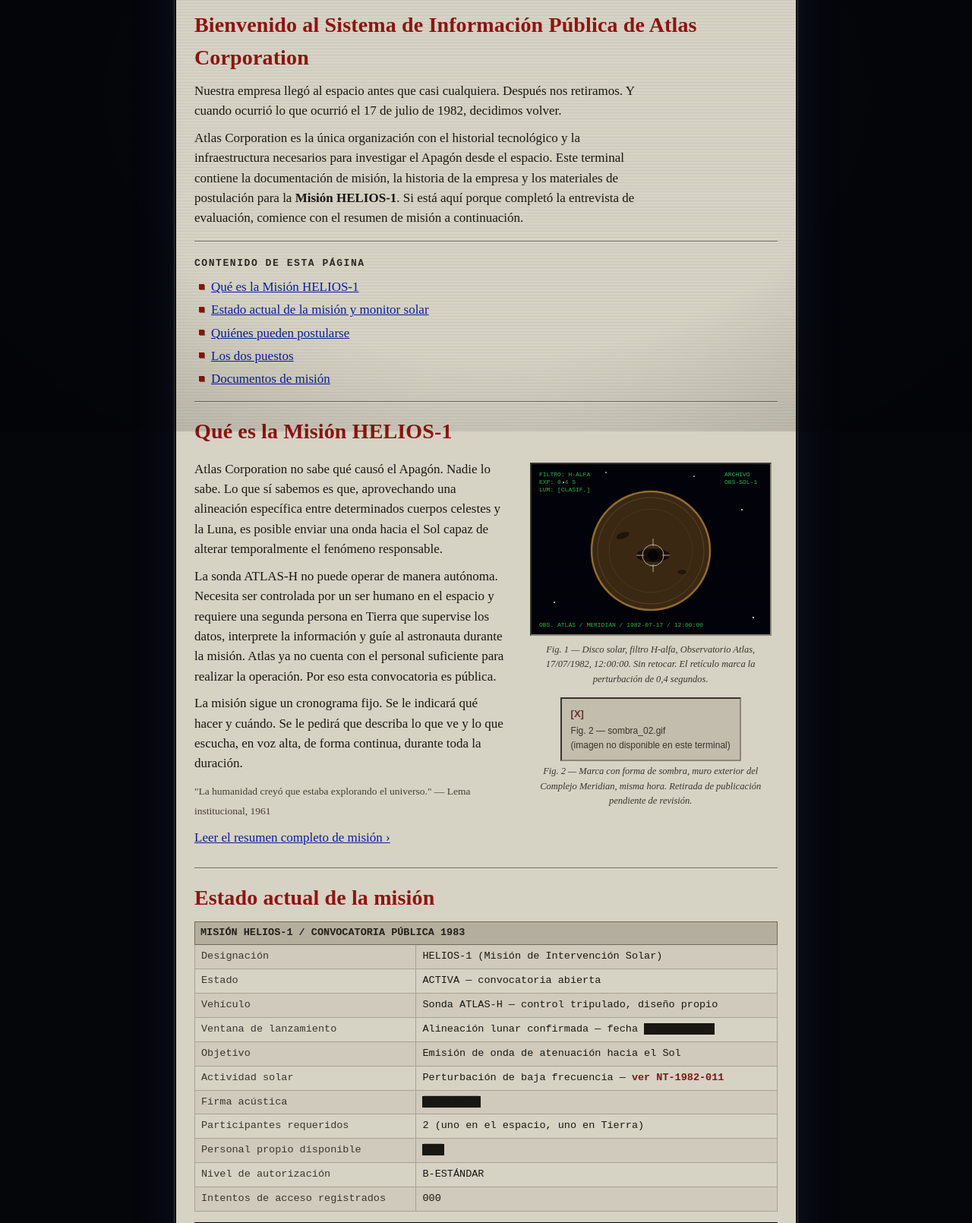
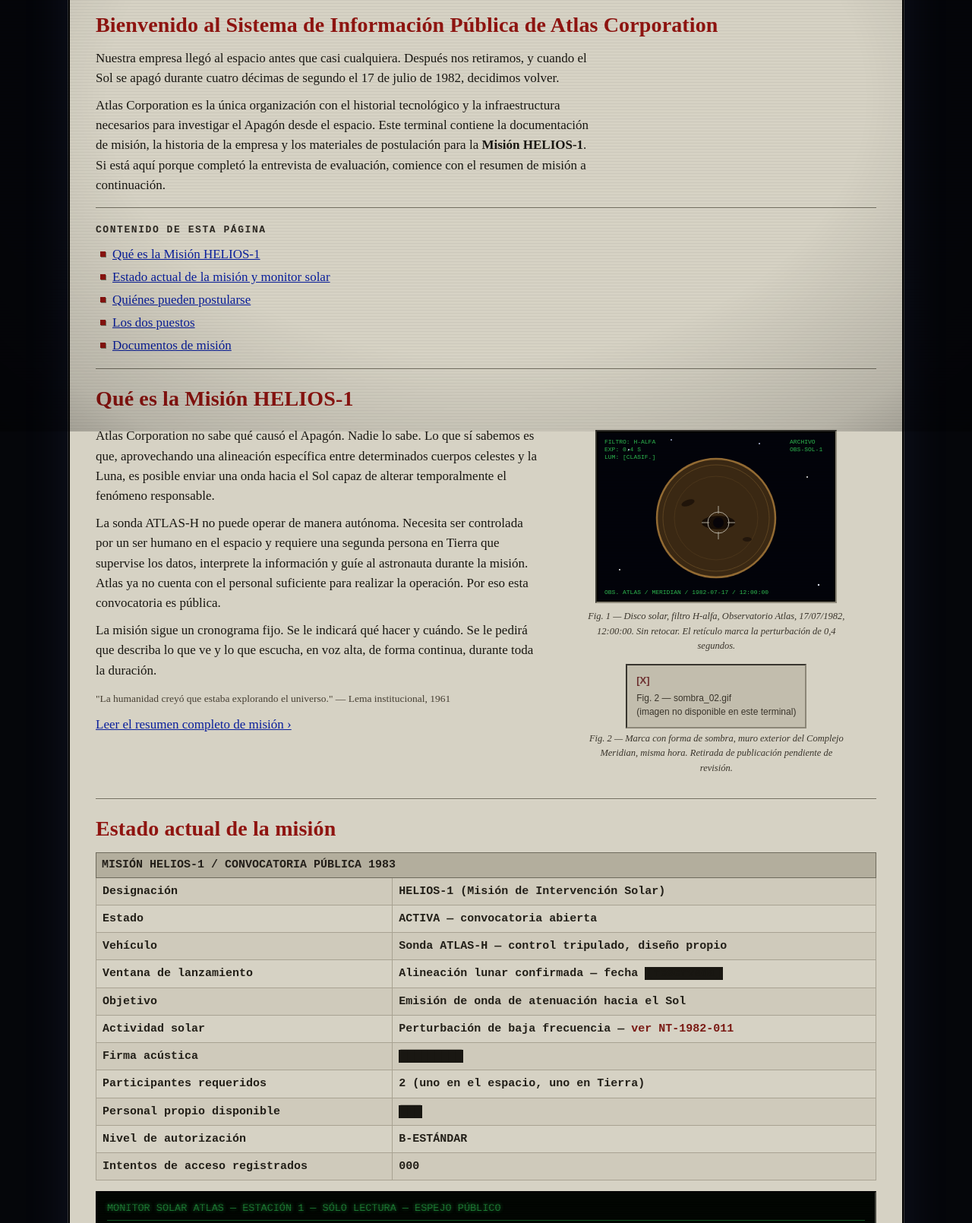
Before and after one commit to Pascual890/PaginaTaller6, a plain HTML site: page index.html in a window 1280 px wide. Shown: the part 232-1842 px from the top of the page at 76% size. Drawn offline with Linux system fonts and the light colour scheme.

Commit message:
correciones

```diff
--- a/css/style.css
+++ b/css/style.css
@@ -50,12 +50,14 @@ body{
 
 /* --- el documento ---------------------------------------- */
 #doc{
-  width:820px;max-width:100%;margin:0 auto;
+  /* en pc ocupa hasta 1100px; en móvil sigue a lo ancho de la pantalla */
+  width:min(1100px,100%);margin:0 auto;
   background:var(--paper);
   border-left:2px solid #000;border-right:2px solid #000;border-bottom:2px solid #000;
   box-shadow:0 0 0 1px #3a3a3a,0 0 60px rgba(120,150,255,.10);
 }
 .pad{padding:0 24px}
+@media (min-width:900px){ .pad{padding:0 34px} }
 
 /* --- cabecera -------------------------------------------- */
 #masthead{
@@ -137,7 +139,7 @@ h4{
   font-family:"Courier New",monospace;font-size:13px;letter-spacing:.12em;
   margin:18px 0 6px;color:#2c2822;text-transform:uppercase;font-weight:bold;
 }
-p{margin:.55em 0;max-width:70ch}
+p{margin:.55em 0;max-width:78ch}
 hr{border:0;border-top:1px solid var(--rule);border-bottom:1px solid #e6e2d4;margin:16px 0}
 small{font-size:13.5px;color:#463f33}
 .mono{font-family:"Courier New",Courier,monospace}
@@ -147,13 +149,13 @@ small{font-size:13.5px;color:#463f33}
 em.note{color:#3a352c}
 
 ul.dot{list-style:none;padding-left:4px;margin:.5em 0}
-ul.dot li{padding-left:18px;position:relative;margin:.22em 0;max-width:62ch}
+ul.dot li{padding-left:18px;position:relative;margin:.22em 0;max-width:70ch}
 ul.dot li:before{
   content:"";position:absolute;left:2px;top:.52em;width:7px;height:7px;
   background:var(--red);box-shadow:1px 1px 0 #7a7565;
 }
 ol.num{list-style:none;padding:0;margin:.5em 0;counter-reset:n}
-ol.num li{counter-increment:n;padding-left:34px;position:relative;margin:.3em 0;max-width:62ch}
+ol.num li{counter-increment:n;padding-left:34px;position:relative;margin:.3em 0;max-width:70ch}
 ol.num li:before{
   content:counter(n,decimal-leading-zero) ".";position:absolute;left:0;
   font-family:"Courier New",monospace;color:var(--red);font-weight:bold;
@@ -180,13 +182,13 @@ figcaption{font-size:12.5px;font-style:italic;color:#3a352c;margin-top:4px;max-w
 .tscroll table.data{margin:0}
 table.data{
   border-collapse:collapse;width:100%;
-  font-family:"Courier New",Courier,monospace;font-size:13.5px;margin:10px 0;
+  font-family:"Courier New",Courier,monospace;font-size:15px;margin:10px 0;
 }
 table.data th{
   background:#b3ae9d;text-align:left;padding:4px 7px;
   border:1px solid var(--rule);font-weight:bold;color:#231f19;
 }
-table.data td{padding:5px 8px;border:1px solid #a8a292;vertical-align:top}
+table.data td{padding:6px 8px;border:1px solid #a8a292;vertical-align:top;font-weight:bold;color:#221f18}
 table.data tr:nth-child(even) td{background:#cfcabb}
 td.k{width:38%;color:#3a352c}
 .lock{color:#7a1a14;font-weight:bold}
@@ -245,7 +247,7 @@ details.tl summary:hover{background:#cfcabb}
 .tl .tg{font-family:"Courier New",monospace;color:#463f33;text-align:right}
 .tl .tg:before{content:"[+]"}
 details[open].tl .tg:before{content:"[-]"}
-details.tl .tx{padding:0 4px 12px 74px;max-width:66ch;color:#2c2822}
+details.tl .tx{padding:0 4px 12px 74px;max-width:74ch;color:#2c2822}
 #tn summary{grid-template-columns:104px 1fr 34px}
 #tn .tx{padding-left:4px}
 
@@ -478,7 +480,7 @@ input:focus,textarea:focus{outline:2px solid var(--red);outline-offset:0}
   details.tl .tx{padding-left:4px}
   .tl.y82{grid-template-columns:52px 1fr}
   #foot{padding:18px 14px}
-  table.data{font-size:12.5px}
+  table.data{font-size:13.5px}
 }
 @media (max-width:460px){
   .fcols{grid-template-columns:1fr}
--- a/index.html
+++ b/index.html
@@ -67,8 +67,9 @@
 
   <h2>Bienvenido al Sistema de Información Pública de Atlas Corporation</h2>
   <p>
-    Nuestra empresa llegó al espacio antes que casi cualquiera. Después nos retiramos. Y
-    cuando ocurrió lo que ocurrió el 17 de julio de 1982, decidimos volver.
+    Nuestra empresa llegó al espacio antes que casi cualquiera. Después nos retiramos,
+    y cuando el Sol se apagó durante cuatro décimas de segundo el 17 de julio de 1982,
+    decidimos volver.
   </p>
   <p>
     Atlas Corporation es la única organización con el historial tecnológico y la
```
Also changed, not shown: acerca.html (+1 -1 lines).
